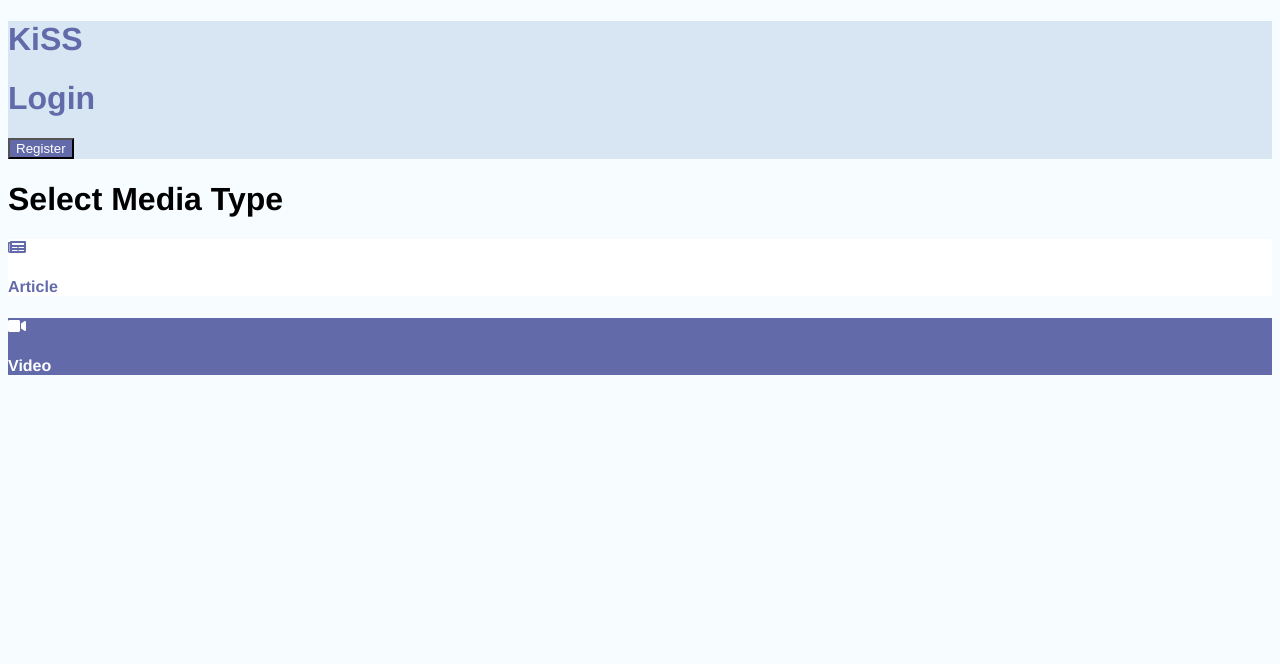
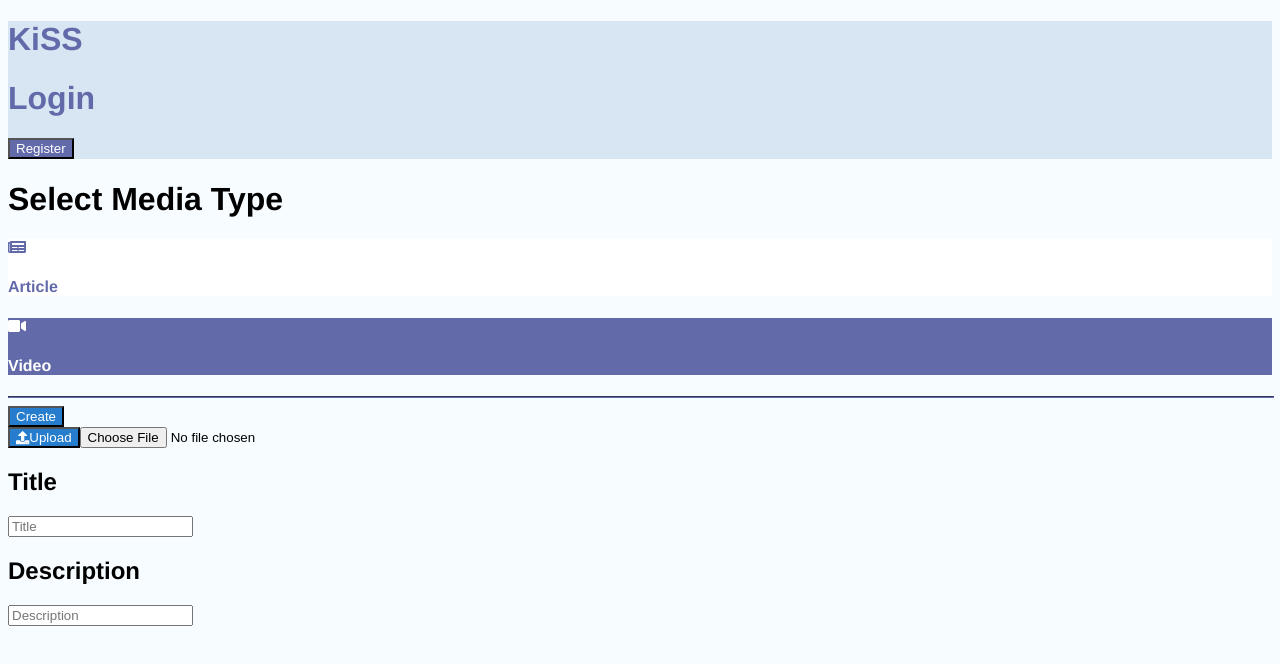
Before and after one commit to se-kiss/kiss-client, a Next.js app: page /playlists/1/media/new in a window 1280 px wide. Both pictures are taken after a click on the element "Video". Shown: the top 664 px of the page. Built offline with nearby package versions, Linux system fonts and the light colour scheme.

Commit message:
implement video uploading button

```diff
--- a/src/pages/playlists/[id]/media/new.tsx
+++ b/src/pages/playlists/[id]/media/new.tsx
@@ -1,7 +1,7 @@
 import {NextPage} from 'next'
-import {FC, useContext} from 'react'
+import {FC, useContext, useRef} from 'react'
 import {FontAwesomeIcon} from '@fortawesome/react-fontawesome'
-import {faNewspaper, faVideo} from '@fortawesome/free-solid-svg-icons'
+import {faNewspaper, faVideo, faUpload} from '@fortawesome/free-solid-svg-icons'
 import {Layout} from '../../../../components'
 import {
   MediaFormProvider,
@@ -33,6 +33,21 @@ const MediaType = styled.div<MediaTypeProps>`
   }
 `
 
+const HorizontalLine = styled.hr`
+  width: 100%;
+  border-color: #626aaa;
+  border-width: 1px;
+`
+
+const Button = styled.button`
+  background: #267dcd;
+  color: white;
+
+  &:focus {
+    outline: none;
+  }
+`
+
 const SideBox: FC = () => {
   const {state, dispatch} = useContext(MediaFormContext)
 
@@ -50,12 +65,13 @@ const SideBox: FC = () => {
   ]
 
   return (
-    <div className="px-4 pt-4">
+    <div className="px-4 py-4">
       <h1 className="text-lg font-bold">Select Media Type</h1>
+
       <div className="mt-4">
         {mediaTypes.map(({name, icon, type}) => (
           <MediaType
-            key={name}
+            key={type}
             className="flex flex-row items-center rounded my-2 py-2 pl-2 cursor-pointer"
             active={type === state.mediaType}
             onClick={() => dispatch({...initialMediaState, mediaType: type})}
@@ -65,19 +81,73 @@ const SideBox: FC = () => {
           </MediaType>
         ))}
       </div>
+
+      <HorizontalLine />
+
+      <div className="mt-4">
+        <Button className="w-full rounded text-xl font-medium my-1 py-1">
+          Create
+        </Button>
+      </div>
     </div>
   )
 }
 
 const ArticleForm: FC = () => {
   return (
-    <div className="w-full h-full">
-      <div className="pt-10">
+    <div className="w-full h-full px-10 py-10">
+      <div>
         <h2 className="text-md font-semibold mb-1">Title</h2>
         <input
           className="w-full text-xl rounded-sm shadow-lg py-2 pl-4"
           placeholder="Title"
         />
+      </div>
+    </div>
+  )
+}
+
+const VideoForm: FC = () => {
+  const videoInput = useRef(null)
+
+  const onUploadClick = () => {
+    videoInput.current.click()
+  }
+
+  return (
+    <div className="w-full h-full">
+      <div className="bg-black w-full h-80 flex justify-center items-center rounded-t">
+        <Button
+          className="rounded text-lg font-medium px-4 py-1"
+          onClick={onUploadClick}
+        >
+          <FontAwesomeIcon icon={faUpload} className="mr-2" />
+          <span>Upload</span>
+        </Button>
+        <input
+          type="file"
+          accept="video/*"
+          ref={videoInput}
+          className="hidden"
+        />
+      </div>
+
+      <div className="w-full h-full px-10 py-4">
+        <div>
+          <h2 className="text-md font-semibold mb-1">Title</h2>
+          <input
+            className="w-full text-xl rounded-sm shadow-lg py-2 pl-4"
+            placeholder="Title"
+          />
+        </div>
+
+        <div className="mt-8">
+          <h2 className="text-md font-semibold mb-1">Description</h2>
+          <input
+            className="w-full text-xl rounded-sm shadow-lg py-2 pl-4"
+            placeholder="Description"
+          />
+        </div>
       </div>
     </div>
   )
@@ -90,7 +160,7 @@ const Form: FC = () => {
     case MediaTypes.Article:
       return <ArticleForm />
     case MediaTypes.Video:
-      return null
+      return <VideoForm />
     default:
       return null
   }
@@ -100,7 +170,7 @@ const MediaForm: NextPage = () => {
   return (
     <MediaFormProvider>
       <Layout SideComponent={SideBox}>
-        <div className="bg-white w-10/12 h-full mx-auto mt-2 px-10 rounded shadow">
+        <div className="bg-white w-10/12 h-full mx-auto mt-2 rounded shadow">
           <Form />
         </div>
       </Layout>
```
